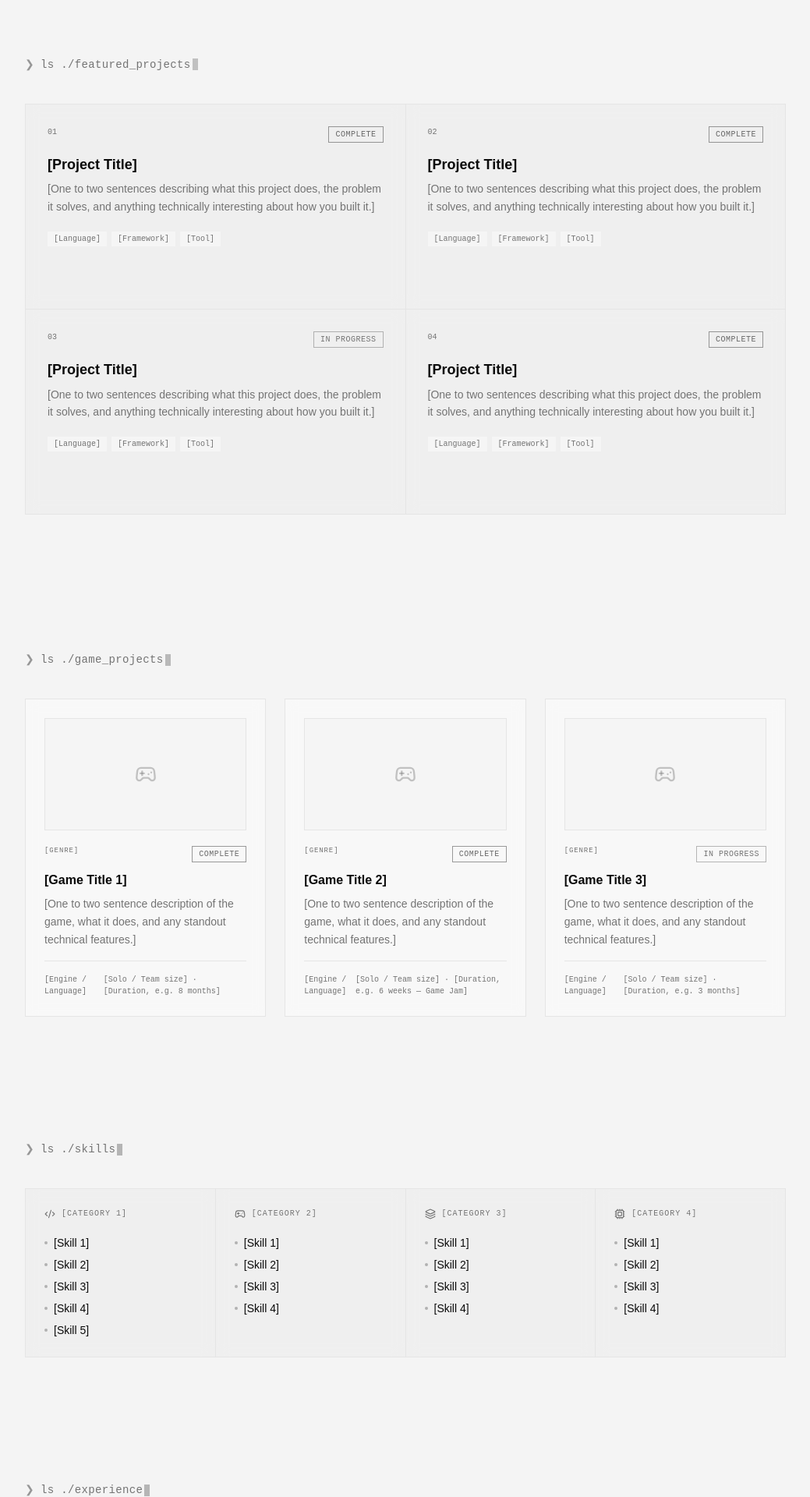
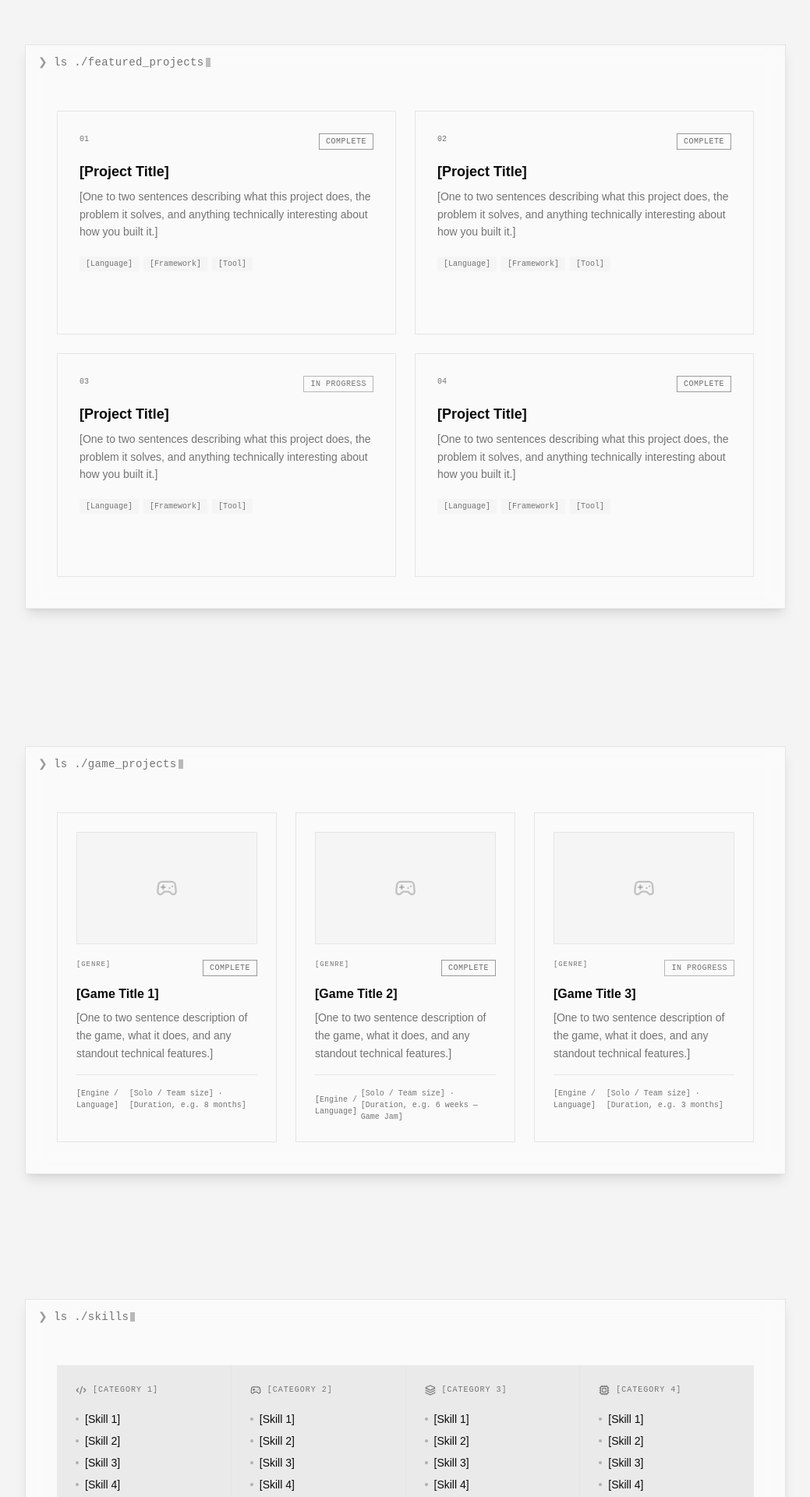
Before and after one commit to AnthonyQi/AnthonyQi.github.io, a React (Vite) app: page / in a window 1280 px wide. Shown: the part 700-2620 px from the top of the page at 78% size, without its empty margins (120-1159 px from the left). Built offline with nearby package versions, Linux system fonts and the light colour scheme.

Commit message:
fixing ui

```diff
--- a/src/components/SectionLabel.tsx
+++ b/src/components/SectionLabel.tsx
@@ -4,9 +4,15 @@ interface SectionLabelProps {
   command: string
   onComplete?: () => void
   onReset?: () => void
+  className?: string
 }
 
-export default function SectionLabel({ command, onComplete, onReset }: SectionLabelProps) {
+export default function SectionLabel({
+  command,
+  onComplete,
+  onReset,
+  className = "",
+}: SectionLabelProps) {
   const ref = useRef<HTMLDivElement>(null)
   const [typedLength, setTypedLength] = useState(0)
   const intervalRef = useRef<ReturnType<typeof setInterval> | null>(null)
@@ -25,6 +31,8 @@ export default function SectionLabel({ command, onComplete, onReset }: SectionLa
 
     const el = ref.current
     if (!el) return
+
+    const topMargin = Math.round(window.innerHeight * 0.8)
 
     const clearTyping = () => {
       if (intervalRef.current) {
@@ -54,12 +62,13 @@ export default function SectionLabel({ command, onComplete, onReset }: SectionLa
       onReset?.()
     }
 
-    const topMargin = Math.round(window.innerHeight * 0.8)
     const observer = new IntersectionObserver(
       ([entry]) => {
         if (entry.intersectionRatio > 0 && !isActive.current) {
+          // any visibility at all starts the typing — avoids flicker at a fixed threshold
           startTyping()
         } else if (entry.intersectionRatio === 0 && isActive.current) {
+          // only reset once fully out of view, not at the same edge that triggered start
           reset()
         }
       },
@@ -81,14 +90,14 @@ export default function SectionLabel({ command, onComplete, onReset }: SectionLa
   return (
     <div
       ref={ref}
-      className="flex items-center gap-2 mb-10 font-mono text-sm tracking-wide lowercase"
+      className={`flex items-center gap-2 font-mono text-sm tracking-wide lowercase ${className}`}
       style={{ fontFamily: "'Geist Mono', monospace" }}
     >
       <span className="text-foreground/40">❯</span>
       <span className="flex items-center text-muted-foreground">
         {command.slice(0, typedLength)}
         <span
-          className={`inline-block w-[7px] h-[15px] ml-0.5 bg-muted-foreground/50 ${
+          className={`inline-block w-[6px] h-[12px] ml-0.5 bg-muted-foreground/50 ${
             isDone ? "animate-pulse" : ""
           }`}
         />
--- /dev/null
+++ b/src/components/Window.tsx
@@ -0,0 +1,61 @@
+import { useState } from "react"
+import SectionLabel from "./SectionLabel"
+
+type WindowProps = {
+  /** The terminal command shown in the window's title bar, e.g. "ls ./skills".
+   *  Omit for a section with no command (e.g. Hero) — content renders immediately,
+   *  no title bar at all. */
+  command?: string
+  children: React.ReactNode
+  /** Classes for the outer window frame (border/bg/rounding). */
+  className?: string
+  /** Classes for the inner content area (e.g. flex/grid layout for that section). */
+  contentClassName?: string
+}
+
+/**
+ * A single "OS window" per section: rounded frame, a title bar with the
+ * typed command centered like a terminal window title, and the section's
+ * content below, revealed once the command finishes typing.
+ *
+ * Glass opacity is intentionally different per theme:
+ * - dark mode: 75%
+ * - light mode: 55%
+ * This is the ONLY element in a section that should carry `backdrop-blur` —
+ * nested cards inside should stay flat to avoid stacking blur layers.
+ */
+export default function Window({
+  command,
+  children,
+  className = "",
+  contentClassName = "",
+}: WindowProps) {
+  // no command → nothing to type, content is visible immediately (e.g. Hero)
+  const [revealed, setRevealed] = useState(!command)
+
+  return (
+    <div
+      className={`border border-border bg-card/55 dark:bg-card/75 backdrop-blur-md shadow-lg shadow-black/10 dark:shadow-black/40 [contain:paint] ${className}`}
+    >
+      {command && (
+        <div className="flex items-center px-4 py-3">
+          <SectionLabel
+            command={command}
+            onComplete={() => setRevealed(true)}
+            onReset={() => setRevealed(false)}
+          />
+        </div>
+      )}
+
+      <div
+        className={`p-8 md:p-10 transition-all duration-500 ${
+          revealed
+            ? "opacity-100 translate-y-0"
+            : "opacity-0 translate-y-3 pointer-events-none"
+        } ${contentClassName}`}
+      >
+        {children}
+      </div>
+    </div>
+  )
+}
--- a/src/sections/Contact.tsx
+++ b/src/sections/Contact.tsx
@@ -1,6 +1,5 @@
-import { useState } from "react"
 import { Mail } from "lucide-react"
-import SectionLabel from "../components/SectionLabel"
+import Window from "../components/Window"
 import GithubIcon from "../components/Github"
 import LinkedinIcon from "../components/Linkedin"
 import { CONTACT } from "../data/contact"
@@ -11,22 +10,10 @@ const ICON_MAP = {
 }
 
 export default function Contact() {
-  const [revealed, setRevealed] = useState(false)
-
   return (
     <section id="contact" className="py-20 px-6 max-w-5xl mx-auto">
-      <SectionLabel
-        command="cat ./contact.json"
-        onComplete={() => setRevealed(true)}
-        onReset={() => setRevealed(false)}
-      />
-      <div
-        className={`grid md:grid-cols-[1fr_auto] gap-12 items-start transition-all duration-500 ${
-          revealed
-            ? "opacity-100 translate-y-0"
-            : "opacity-0 translate-y-3 pointer-events-none"
-        }`}
-      >
+      <Window command="cat ./contact.json">
+        <div className="grid md:grid-cols-[1fr_auto] gap-12 items-start">
           <div>
             <h2
               className="text-3xl md:text-4xl font-light leading-tight mb-4 text-foreground"
@@ -62,7 +49,7 @@ export default function Contact() {
                   href={p.href}
                   target="_blank"
                   rel="noopener noreferrer"
-                className="flex md:flex-row-reverse items-center gap-3 p-3 bg-card/40 backdrop-blur-sm hover:bg-secondary/60 transition-colors group"
+                  className="flex md:flex-row-reverse items-center gap-3 p-3 border border-transparent hover:border-border hover:bg-secondary/40 transition-colors group"
                 >
                   <Icon
                     size={14}
@@ -82,6 +69,7 @@ export default function Contact() {
             })}
           </div>
         </div>
+      </Window>
     </section>
   )
 }
--- a/src/sections/Experience.tsx
+++ b/src/sections/Experience.tsx
@@ -1,30 +1,17 @@
-import { useState } from "react"
-import SectionLabel from "../components/SectionLabel"
+import Window from "../components/Window"
 import { EXPERIENCE } from "../data/experience"
 
 export default function Experience() {
-  const [revealed, setRevealed] = useState(false)
-
   return (
     <section id="experience" className="py-20 px-6 max-w-5xl mx-auto">
-      <SectionLabel
-        command="ls ./experience"
-        onComplete={() => setRevealed(true)}
-        onReset={() => setRevealed(false)}
-      />
-      <div
-        className={`space-y-0 border-l border-border ml-3 transition-all duration-500 ${
-          revealed
-            ? "opacity-100 translate-y-0"
-            : "opacity-0 translate-y-3 pointer-events-none"
-        }`}
-      >
+      <Window command="ls ./experience">
+        <div className="space-y-0 border-l border-border ml-3">
           {EXPERIENCE.map((e) => (
             <div key={e.id} className="relative pl-8 pb-12 last:pb-0">
               {/* timeline dot */}
               <div className="absolute left-0 top-1 -translate-x-1/2 w-2 h-2 border border-foreground bg-background" />
 
-            <div className="bg-card/40 backdrop-blur-sm p-6 border border-border">
+              <div className="p-6 border border-border">
                 <div className="flex flex-wrap items-baseline gap-x-4 gap-y-1 mb-3">
                   <span
                     className="font-mono text-[9px] tracking-widest text-muted-foreground uppercase bg-muted px-2 py-0.5"
@@ -63,6 +50,7 @@ export default function Experience() {
             </div>
           ))}
         </div>
+      </Window>
     </section>
   )
 }
--- a/src/sections/Games.tsx
+++ b/src/sections/Games.tsx
@@ -1,30 +1,17 @@
-import { useState } from "react";
 import { Gamepad2 } from "lucide-react";
-import SectionLabel from "../components/SectionLabel";
+import Window from "../components/Window";
 import StatusPill from "../components/StatusPill";
 import { GAME_PROJECTS } from "../data/games";
 
 export default function GameProjects() {
-  const [revealed, setRevealed] = useState(false);
-
   return (
     <section id="games" className="py-20 px-6 max-w-5xl mx-auto">
-      <SectionLabel
-        command="ls ./game_projects"
-        onComplete={() => setRevealed(true)}
-        onReset={() => setRevealed(false)}
-      />
-      <div
-        className={`grid md:grid-cols-3 gap-6 transition-all duration-500 ${
-          revealed
-            ? "opacity-100 translate-y-0"
-            : "opacity-0 translate-y-3 pointer-events-none"
-        }`}
-      >
+      <Window command="ls ./game_projects">
+        <div className="grid md:grid-cols-3 gap-6">
           {GAME_PROJECTS.map((g) => (
             <article
               key={g.id}
-            className="border border-border bg-card/40 backdrop-blur-sm p-6 hover:border-foreground/40 transition-colors"
+              className="border border-border p-6 hover:border-foreground/40 transition-colors"
             >
               <div className="w-full h-36 bg-muted border border-border mb-5 flex items-center justify-center">
                 <Gamepad2 size={28} className="text-muted-foreground/40" />
@@ -68,6 +55,7 @@ export default function GameProjects() {
             </article>
           ))}
         </div>
+      </Window>
     </section>
   );
 }
--- a/src/sections/Projects.tsx
+++ b/src/sections/Projects.tsx
@@ -1,31 +1,18 @@
-import { useState } from 'react'
 import { ExternalLink } from 'lucide-react'
-import SectionLabel from '../components/SectionLabel'
+import Window from '../components/Window'
 import StatusPill from '../components/StatusPill'
 import GithubIcon from '../components/Github'
 import { PROJECTS } from '../data/projects'
 
 export default function Projects() {
-  const [revealed, setRevealed] = useState(false)
-
   return (
     <section id="projects" className="py-24 px-6 max-w-5xl mx-auto">
-      <SectionLabel
-        command="ls ./featured_projects"
-        onComplete={() => setRevealed(true)}
-        onReset={() => setRevealed(false)}
-      />
-      <div
-        className={`grid md:grid-cols-2 gap-px bg-border border border-border transition-all duration-500 ${
-          revealed
-            ? 'opacity-100 translate-y-0'
-            : 'opacity-0 translate-y-3 pointer-events-none'
-        }`}
-      >
+      <Window command="ls ./featured_projects" contentClassName="p-4 md:p-6">
+        <div className="grid md:grid-cols-2 gap-4 md:gap-6">
           {PROJECTS.map((p) => (
             <article
               key={p.id}
-            className="bg-card/40 backdrop-blur-sm p-7 hover:bg-secondary/60 transition-colors group"
+              className="border border-border p-7 hover:bg-secondary/40 transition-colors group"
             >
               <div className="flex items-start justify-between mb-4">
                 <span
@@ -83,6 +70,7 @@ export default function Projects() {
             </article>
           ))}
         </div>
+      </Window>
     </section>
   )
 }
--- a/src/sections/Resume.tsx
+++ b/src/sections/Resume.tsx
@@ -1,24 +1,13 @@
-import { useState } from "react"
 import { Download } from "lucide-react"
-import SectionLabel from "../components/SectionLabel"
+import Window from "../components/Window"
 import { RESUME } from "../data/resume"
 
 export default function Resume() {
-  const [revealed, setRevealed] = useState(false)
-
   return (
     <section id="resume" className="py-16 px-6 max-w-5xl mx-auto">
-      <SectionLabel
+      <Window
         command="download ./resume.pdf"
-        onComplete={() => setRevealed(true)}
-        onReset={() => setRevealed(false)}
-      />
-      <div
-        className={`border border-border bg-card/40 backdrop-blur-sm p-10 flex flex-col md:flex-row items-start md:items-center justify-between gap-6 transition-all duration-500 ${
-          revealed
-            ? "opacity-100 translate-y-0"
-            : "opacity-0 translate-y-3 pointer-events-none"
-        }`}
+        contentClassName="flex flex-col md:flex-row items-start md:items-center justify-between gap-6"
       >
         <div>
           <h2
@@ -41,7 +30,7 @@ export default function Resume() {
           <Download size={14} />
           Download Resume
         </a>
-      </div>
+      </Window>
     </section>
   )
 }
--- a/src/sections/Skills.tsx
+++ b/src/sections/Skills.tsx
@@ -1,6 +1,5 @@
-import { useState } from "react"
 import { Code2, Gamepad2, Layers, Cpu } from "lucide-react"
-import SectionLabel from "../components/SectionLabel"
+import Window from "../components/Window"
 import { SKILL_GROUPS, type SkillGroup } from "../data/skills"
 
 const ICON_MAP: Record<SkillGroup["icon"], typeof Code2> = {
@@ -14,29 +13,14 @@ TODO: make sure to implement a way to hover over skills later and be able to des
 my experience in like 1 sentence
 */
 export default function Skills() {
-  const [revealed, setRevealed] = useState(false)
-
   return (
     <section id="skills" className="py-20 px-6 max-w-5xl mx-auto">
-      <SectionLabel
-        command="ls ./skills"
-        onComplete={() => setRevealed(true)}
-        onReset={() => setRevealed(false)}
-      />
-      <div
-        className={`grid sm:grid-cols-2 md:grid-cols-4 gap-px bg-border border border-border transition-all duration-500 ${
-          revealed
-            ? "opacity-100 translate-y-0"
-            : "opacity-0 translate-y-3 pointer-events-none"
-        }`}
-      >
+      <Window command="ls ./skills" contentClassName="p-0 md:p-0">
+        <div className="grid sm:grid-cols-2 md:grid-cols-4 gap-px bg-border">
           {SKILL_GROUPS.map((group) => {
             const Icon = ICON_MAP[group.icon]
             return (
-            <div
-              key={group.id}
-              className="bg-card/40 backdrop-blur-sm p-6"
-            >
+              <div key={group.id} className="bg-card/20 p-6">
                 <div className="flex items-center gap-2 mb-5">
                   <Icon size={14} className="text-muted-foreground" />
                   <span
@@ -58,6 +42,7 @@ export default function Skills() {
             )
           })}
         </div>
+      </Window>
     </section>
   )
 }
```
Also changed, not shown: src/sections/Hero.tsx (+5 -4 lines). Lines whose indentation alone changed are shown as unchanged.
